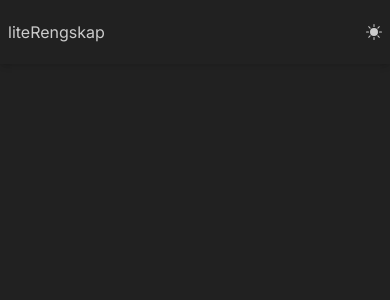
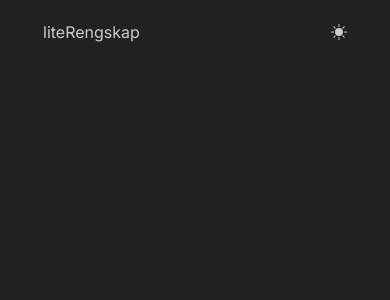
Before and after one commit to joeldsouzax/lite-accounting, a Next.js app: page / in a window 390 px wide. Shown: the top 300 px of the page. Built offline with nearby package versions, Linux system fonts and the light colour scheme.

Commit message:
refactor(landing page): set a max width for the header

```diff
--- a/app/layout.tsx
+++ b/app/layout.tsx
@@ -16,7 +16,7 @@ export default function RootLayout({
   children: React.ReactNode;
 }) {
   return (
-    <html lang="en">
+    <html lang="en" className="scroll-smooth">
       <body className={inter.className}>
         <Providers>{children}</Providers>
       </body>
--- a/app/page.tsx
+++ b/app/page.tsx
@@ -1,10 +1,9 @@
 import ThemeSelector from '@/components/ThemeSelector';
-import { BsFillSunFill, BsFillMoonFill } from 'react-icons/bs';
 
 export default function Home() {
   return (
     <main className="flex flex-col justify-center items-center w-full">
-      <header className="navbar shadow-md">
+      <header className="max-w-xs w-full navbar lg:max-w-lg transition-all ease-out duration-75">
         <nav className="navbar-start">liteRengskap</nav>
         <nav className="navbar-end">
           <ThemeSelector />
```
